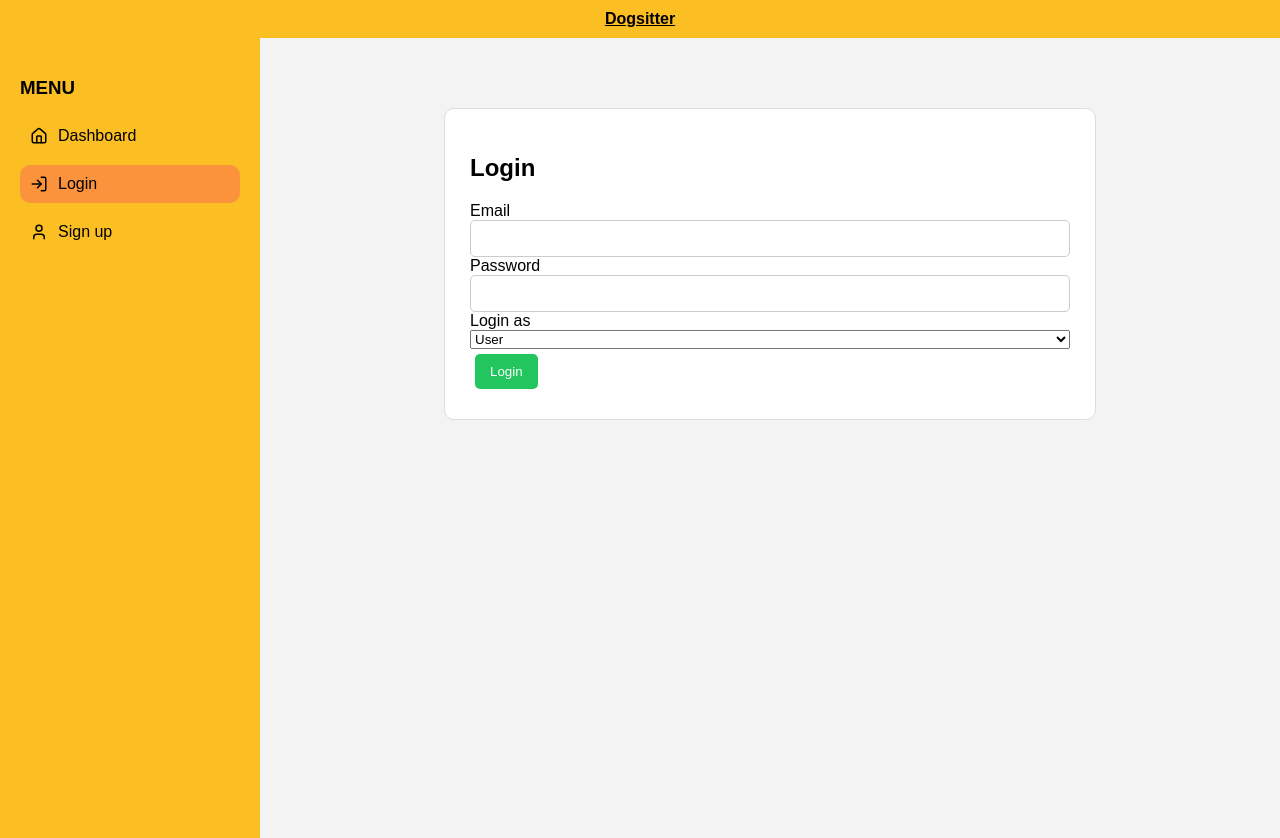
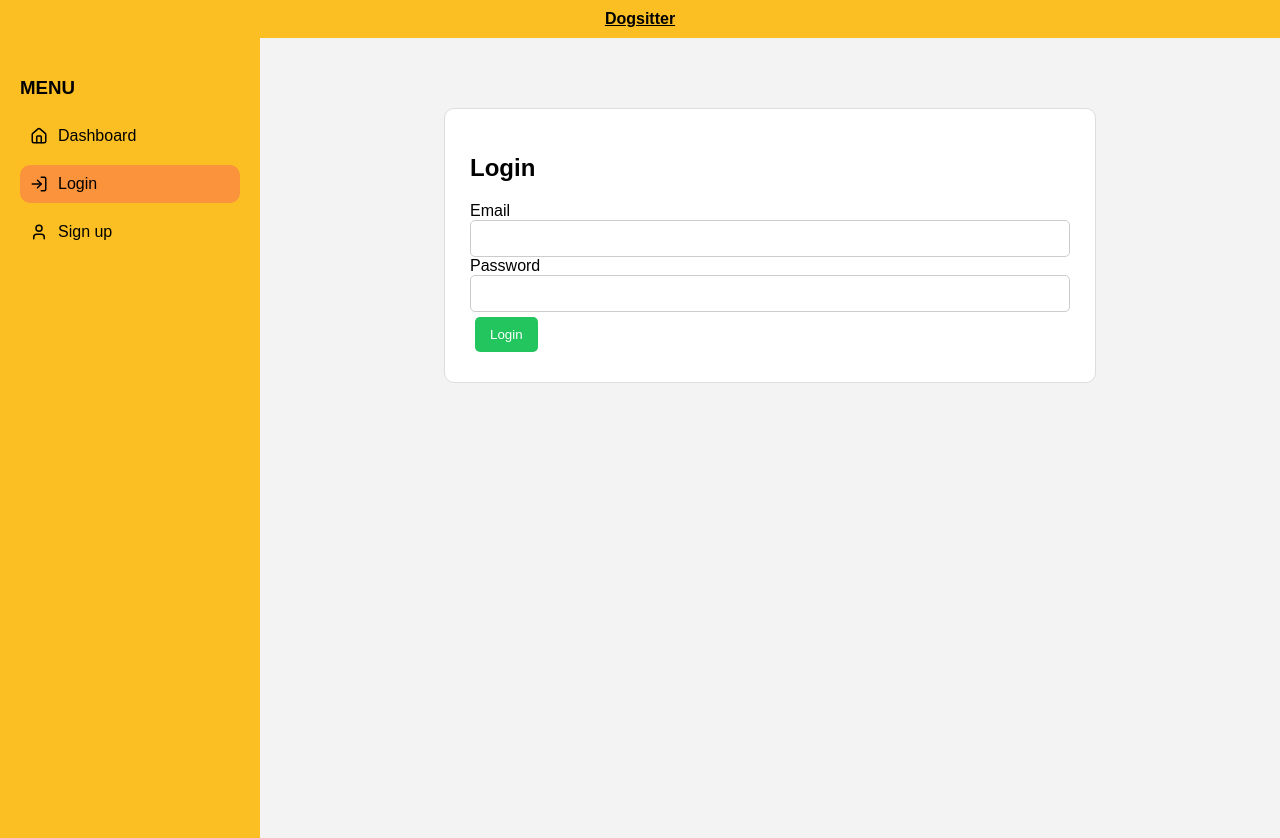
Before and after one commit to Thibaultdarmancier/dogsitter-frontend, a Next.js app: page /login in a window 1280 px wide. Built offline with nearby package versions, Linux system fonts and the light colour scheme.

Commit message:
delete role selection

```diff
--- a/app/login/page.tsx
+++ b/app/login/page.tsx
@@ -10,7 +10,6 @@ export default function Login() {
   const [form, setForm] = useState({
     email: "",
     password: "",
-    role: "owner",
   });
 
   const router = useRouter();
@@ -39,7 +38,7 @@ export default function Login() {
         id: profile.id,
         name: profile.name,
         email: profile.email,
-        role: form.role, // 🔥 backend ne renvoie pas le role ici
+        role: profile.role,
         token: res.access_token,
       };
 
@@ -80,17 +79,6 @@ export default function Login() {
           />
         </div>
 
-        {/* ROLE */}
-        <div className="form-group">
-          <label>Login as</label>
-          <select
-            onChange={(e) => setForm({ ...form, role: e.target.value })}
-          >
-            <option value="owner">User</option>
-            <option value="dogsitter">Dogsitter</option>
-          </select>
-        </div>
-
         <button className="btn-green" onClick={handleLogin}>
           Login
         </button>
```
